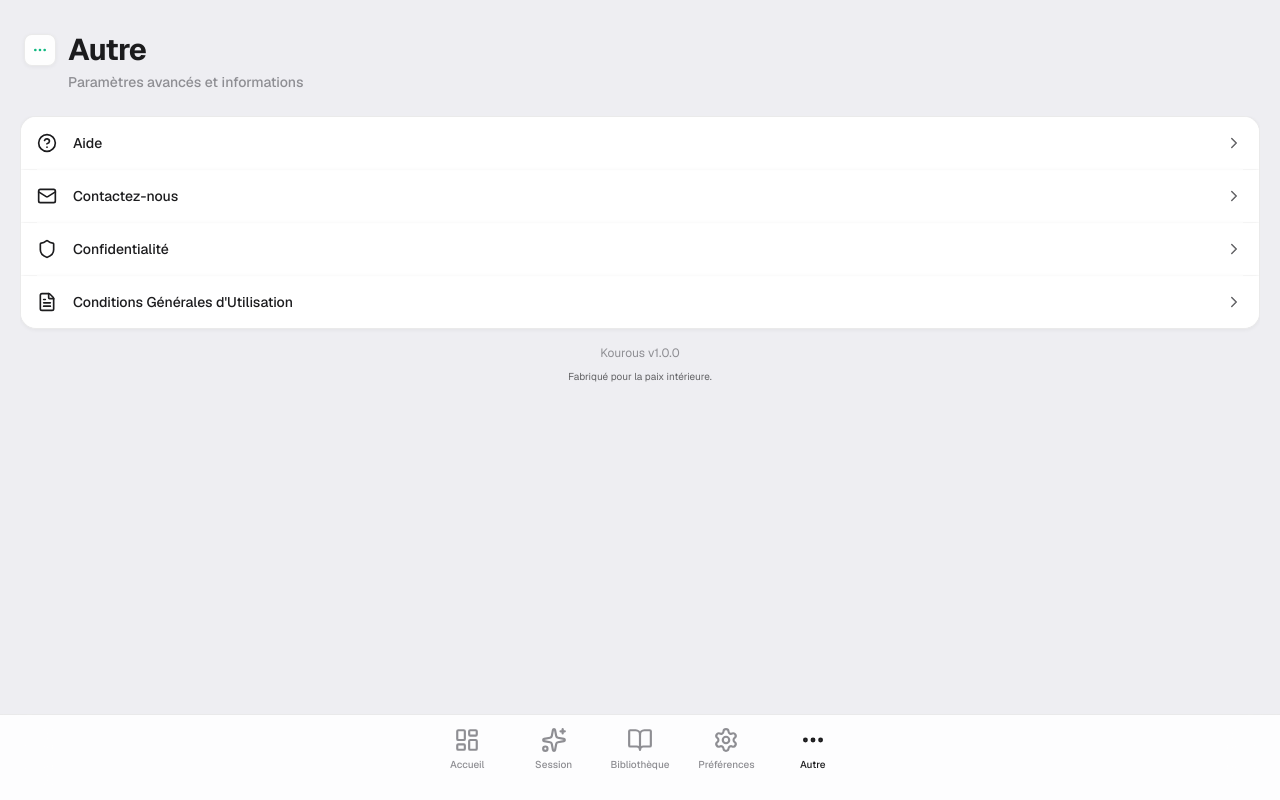
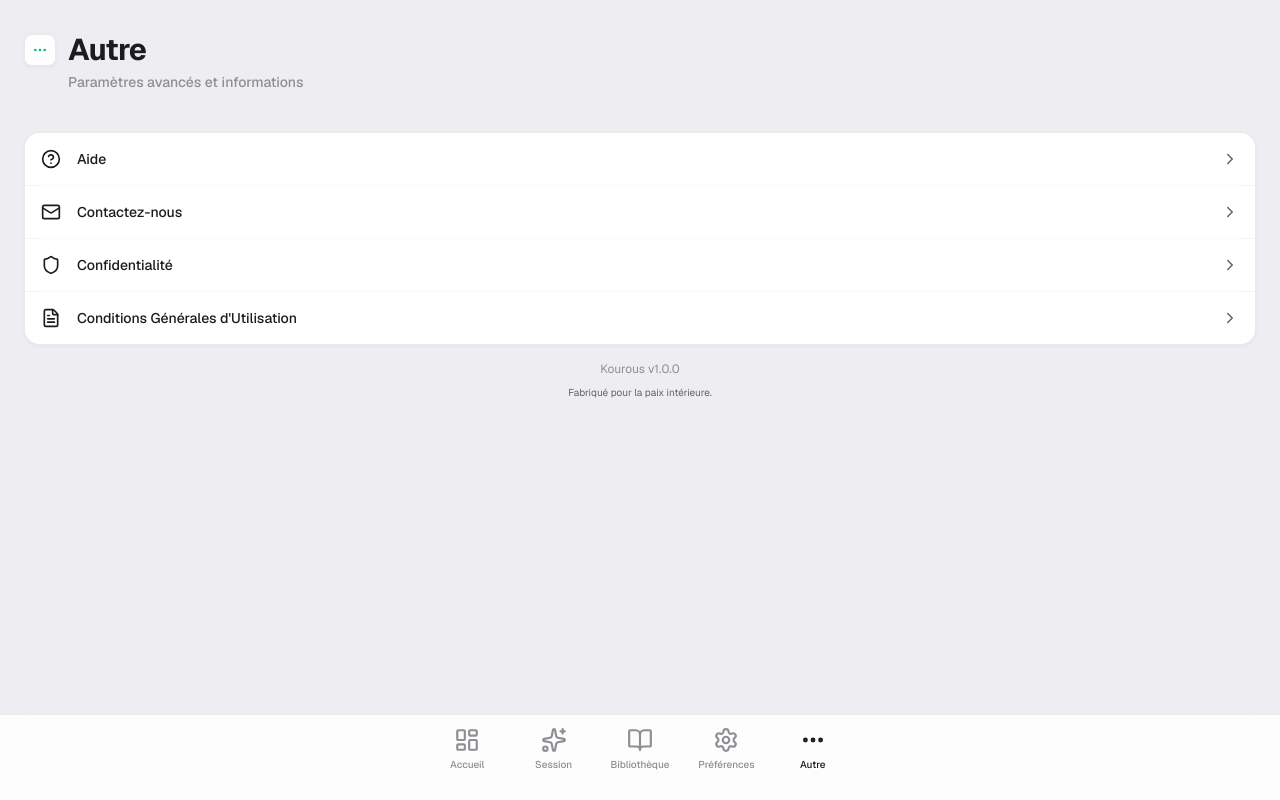
Before and after one commit to csall/kourous, a Next.js app: page /settings in a window 1280 px wide. Built offline with nearby package versions, Linux system fonts and the light colour scheme.

Commit message:
style: refine settings content scroll behavior and padding

```diff
--- a/components/settings/SettingsContent.tsx
+++ b/components/settings/SettingsContent.tsx
@@ -94,7 +94,7 @@ function SettingsInner() {
                         </div>
 
                         {/* ── SCROLLABLE CONTENT ─────────────────────── */}
-                        <div className="flex-1 overflow-y-auto w-full no-scrollbar pb-36 touch-pan-y overscroll-contain">
+                        <div className="flex-1 overflow-hidden w-full px-1 pt-4 pb-20 touch-none">
                             <div className="bg-white/[0.04] backdrop-blur-xl border border-white/5 rounded-2xl overflow-hidden mb-auto">
                                 {menuItems.map((item, index) => {
                                     const Icon = item.icon;
@@ -151,7 +151,7 @@ function SettingsInner() {
                         </div>
 
                         {/* ── SCROLLABLE CONTENT ─────────────────────── */}
-                        <div className="flex-1 overflow-y-auto w-full no-scrollbar pb-36 touch-pan-y overscroll-contain">
+                        <div className="flex-1 overflow-hidden w-full px-1 pt-4 pb-20 touch-none">
                             <div className="space-y-4">
                                 {/* Sound Toggle */}
                                 <div className="bg-white/[0.04] backdrop-blur-xl border border-white/5 rounded-2xl p-5">
```
